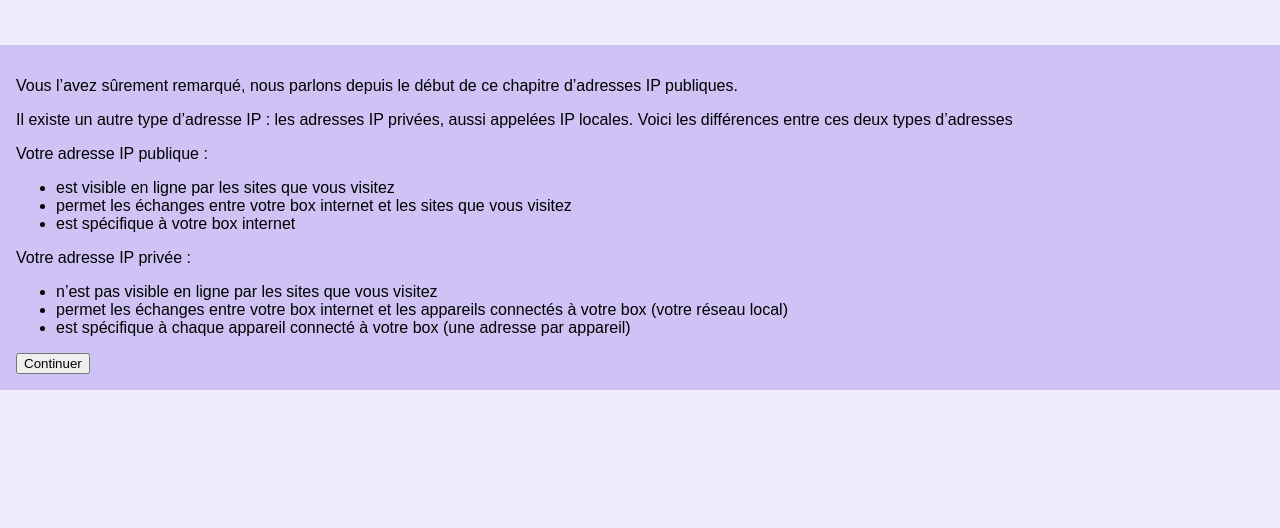
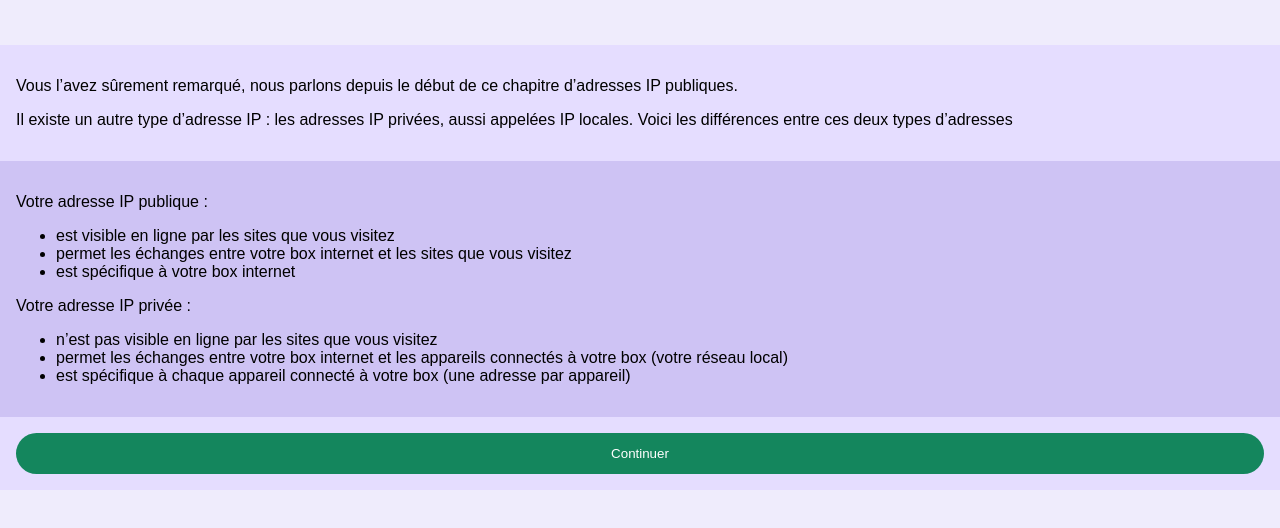
Before and after one commit to 1024pix/modulix-experimentations, a plain HTML site: page index.html in a window 1280 px wide. Shown: the part 88-616 px from the top of the page. Drawn offline with Linux system fonts and the light colour scheme.

Commit message:
Improve styles

```diff
--- a/index.html
+++ b/index.html
@@ -49,7 +49,7 @@
           </div>
 
           <footer class="content__footer">
-            <button class="button--green">Continuer</button>
+            <button class="button button--green">Continuer</button>
           </footer>
         </div>
       </article>
--- a/styles.css
+++ b/styles.css
@@ -13,6 +13,33 @@ body {
 
 .grain {
   margin: 0;
-  padding: 1rem;
   background: #cec3f4;
 }
+
+.grain .introduction,
+.grain .content__text,
+.grain .content__footer {
+  padding: 1rem;
+}
+
+.grain .introduction,
+.grain .content__footer {
+  background: #e5ddff;
+}
+
+.grain .content__footer {
+  display: flex;
+  flex-direction: column;
+  gap: 12px;
+}
+
+.button {
+  padding: 12px 20px;
+  border: 1px solid transparent;
+  border-radius: 22px;
+}
+
+.button--green {
+  background: #14865d;
+  color: #ffffff;
+}
```
